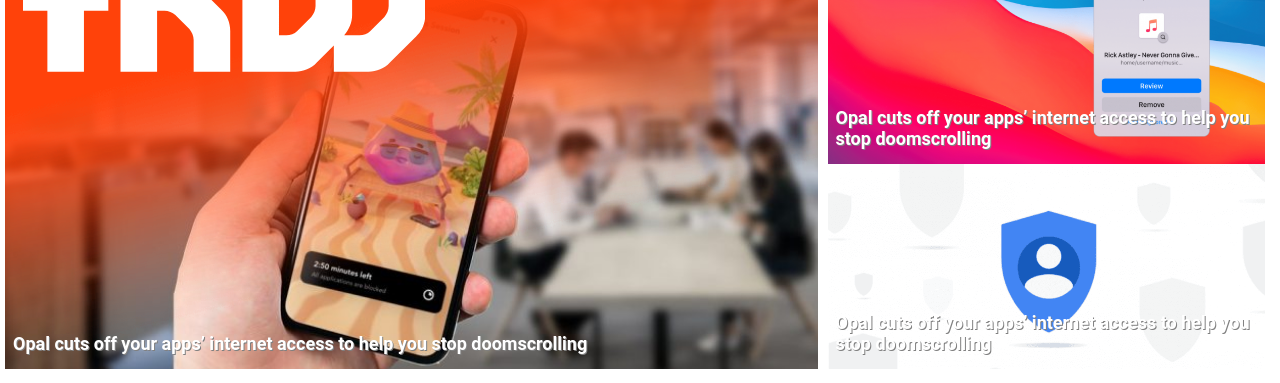
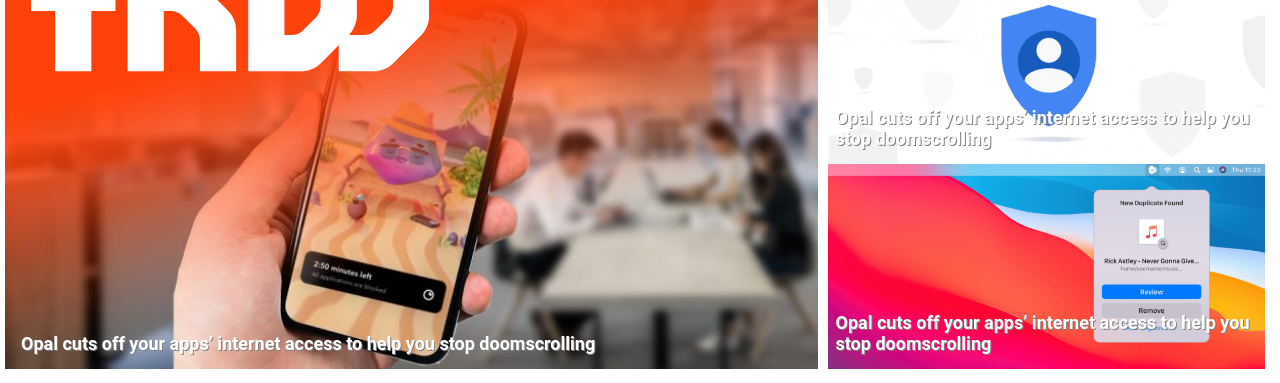
Before and after one commit to Aduda-Boaz/the-next-web-clone, a plain HTML site: page index.html in a window 1280 px wide. Shown: the part 152-535 px from the top of the page. Drawn offline with Linux system fonts and the light colour scheme.

Commit message:
Fix issues with the orange gradient

```diff
--- a/index.html
+++ b/index.html
@@ -71,7 +71,7 @@
     <div class="news_headline">
       <div class="orange_shadow">
         <div class="news_text">
-          <h2>Opal cuts off your apps’ internet access to help you stop doomscrolling</h2>
+          <h2><a href="#">Opal cuts off your apps’ internet access to help you stop doomscrolling</a></h2>
           <div class="hg_date_logo">
             <svg xmlns="http://www.w3.org/2000/svg" viewBox="0 0 66 16"><path fill="#FFF" d="M34 16h-6v-5.2c0-.7-.3-1.3-.7-1.8L25 6.7c-.5-.4-1.1-.7-1.8-.7H22v10h-6V0h8.7c1.3 0 2.6.5 3.5 1.5l4.3 4.3c1 .9 1.5 2.2 1.5 3.5V16zM60 0v5.2c0 .7-.3 1.3-.7 1.8L57 9.3c-.5.5-1.1.7-1.8.7h-2.5c.8-.9 1.3-2.1 1.3-3.3V0h-6v5.2c0 .7-.3 1.3-.7 1.8L45 9.3c-.5.5-1.1.7-1.8.7H42V0h-6v16h8.7c1.3 0 2.6-.5 3.5-1.5l2.8-2.8V16h5.7c1.3 0 2.6-.5 3.5-1.5l4.3-4.3c1-.9 1.5-2.2 1.5-3.5V0h-6zM14 0H0v6h4v10h6V6h4"/></svg>
             <p>Tuesday — January 26, 2021</p>
@@ -82,12 +82,12 @@
     <div class="right_news_headlines">
       <div class="news_headline2">
         <div class="news_text">
-          <h2>Opal cuts off your apps’ internet access to help you stop doomscrolling</h2>
+          <h2><a href="#">Opal cuts off your apps’ internet access to help you stop doomscrolling</a></h2>
         </div>
       </div>
       <div class="news_headline3">
         <div class="news_text">
-          <h2>Opal cuts off your apps’ internet access to help you stop doomscrolling</h2>
+          <h2><a href="#">Opal cuts off your apps’ internet access to help you stop doomscrolling</a></h2>
         </div>
       </div>
     </div>
--- a/main.css
+++ b/main.css
@@ -185,13 +185,19 @@
   margin-right: 20px;
 }
 
-.news_text {
-  color: white;
-  text-shadow: 1px 1px gray;
+.news_text,
+.orange_shadow {
+
   height: 100%;
   display: flex;
   flex-direction: column-reverse;
   padding-left: 8px;
+}
+
+.news_text a,
+.news_text p {
+  color: white;
+  text-shadow: 1px 1px gray;
 }
 
 .news_headline {
@@ -199,11 +205,11 @@
 }
 
 .news_headline2 {
-  background-image: url("images/hg2.webp");
+  background-image: url("images/hg1.webp");
 }
 
 .news_headline3 {
-  background-image: url("images/hg1.webp");
+  background-image: url("images/hg2.webp");
 }
 
 .footer-container {
--- a/mobile.css
+++ b/mobile.css
@@ -190,9 +190,7 @@
   }
 
   .orange_shadow {
-  width: 100%;
-  height: 100%;
-  background-image: url("images/cover-gradient.webp");
-  background-size: cover;
+    background-image: url("images/cover-gradient.webp");
+    background-size: cover;
   }
 }
```
